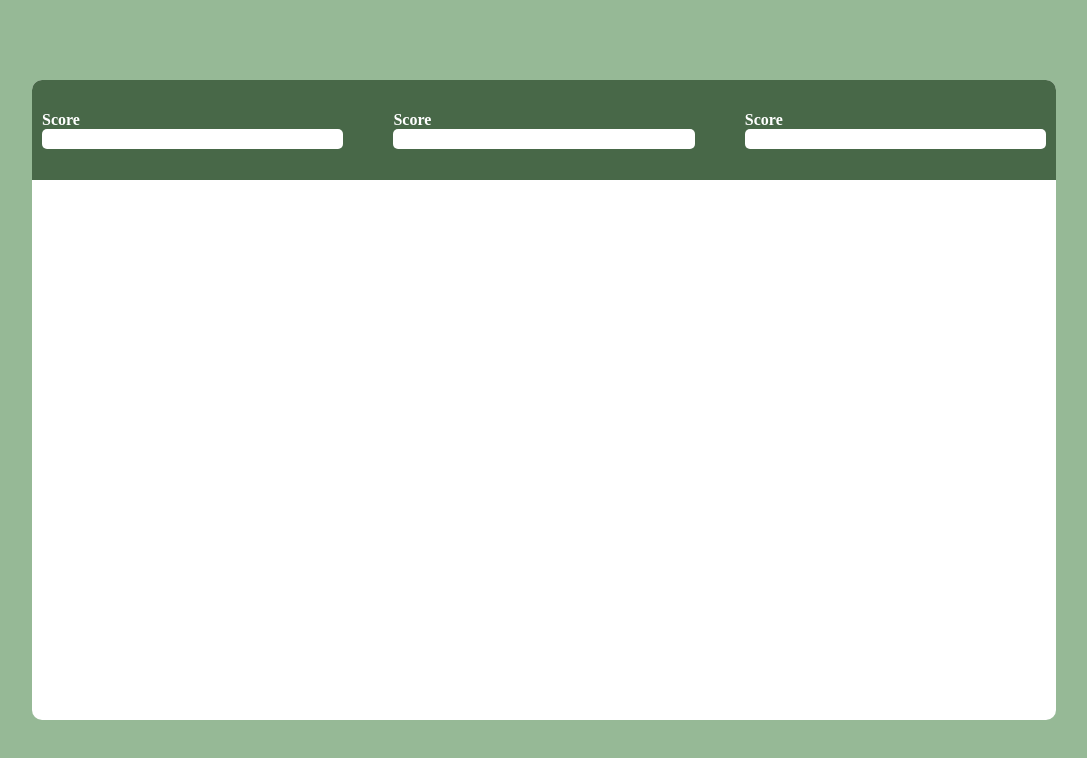
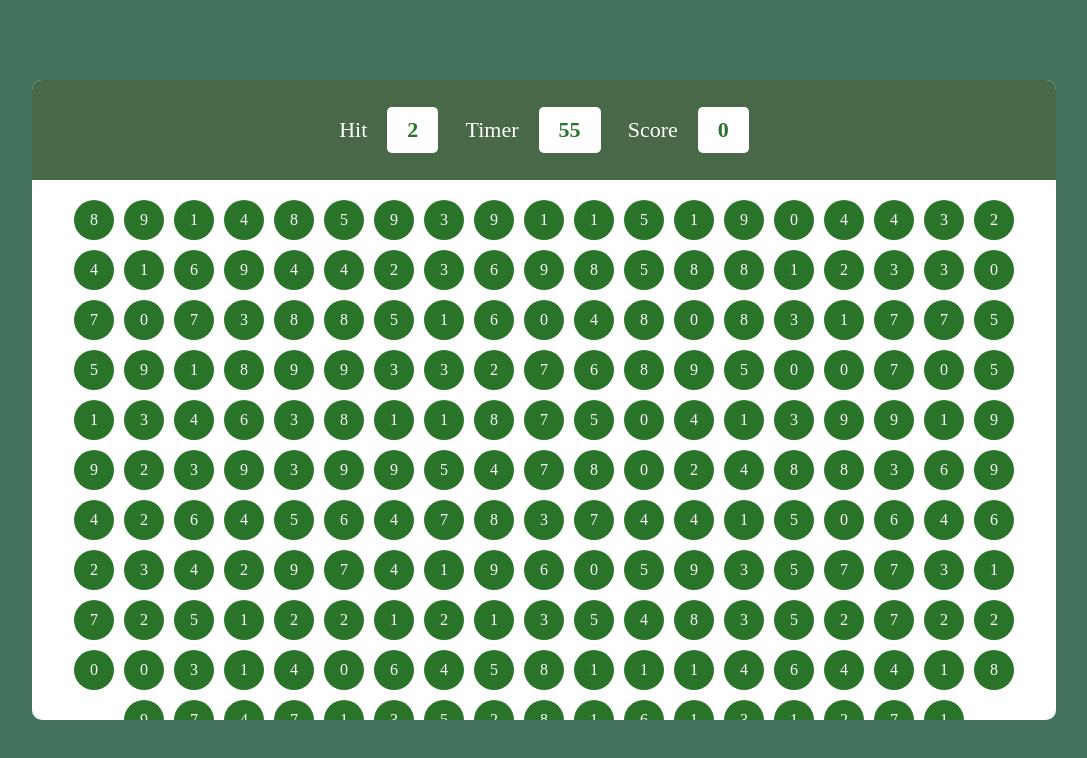
Before and after one commit to Jayprajapati19/bubble-game, a plain HTML site: page index.html in a window 1280 px wide. Shown: the whole page, without its empty margins (96-1183 px from the left). Drawn offline with Linux system fonts and the light colour scheme; a web font is replaced by a local one.

Commit message:
game add

```diff
--- a/index.html
+++ b/index.html
@@ -3,7 +3,7 @@
 <head>
     <meta charset="UTF-8">
     <meta name="viewport" content="width=device-width, initial-scale=1.0">
-    <title>Document</title>
+    <title>Bubble Game</title>
     <link rel="stylesheet" href="style.css">
 </head>
 <body>
@@ -11,20 +11,23 @@
         <div id="panel">
             <div id="ptop">
                 <div class="elem">
-                    <h4>Score</h4>
-                    <div class="box"></div>
-
+                    <h2>Hit</h2>
+                    <div id="hitval" class="box">5</div>
                 </div>
                 <div class="elem">
-                    <h4>Score</h4>
-                    <div class="box"></div>
+                    <h2>Timer</h2>
+                    <div id="timerValue" class="box">60</div>
                 </div>
                 <div class="elem">
-                    <h4>Score</h4>
-                    <div class="box"></div>
+                    <h2>Score</h2>
+                    <div id="scoreval" class="box">0</div>
                 </div>
+            </div>
+            <div id="pbtm">
+
             </div>
         </div>
     </div>
+    <script src="script.js"></script>
 </body>
 </html>
--- a/script.js
+++ b/script.js
@@ -0,0 +1,58 @@
+var timer = 60;
+var score = 0;
+var hitrn = 0;
+
+
+
+function increaseScore (){
+    score += 10;
+    document.querySelector('#scoreval').textContent = score;
+
+}
+
+function getNewHit (){
+    hitrn = Math.floor(Math.random()*10);
+   document.querySelector("#hitval").textContent = hitrn;
+
+}
+
+function makeBubble (){
+    var clutter = "";
+
+for(var i = 1; i<208; i++){
+    var rn = Math.floor(Math.random()*10)
+    clutter += `<div class="bubble">${rn}</div>`;
+}
+
+document.querySelector("#pbtm").innerHTML = clutter;
+
+}
+
+
+function runTimer(){
+    var timerint = setInterval(function(){
+        if(timer > 0){
+            timer--;
+            document.querySelector("#timerValue").textContent = timer
+        }
+        else{
+            clearInterval(timerint);
+            document.querySelector("#pbtm").innerHTML = `<h1>Game Over</h1>`;
+        }
+
+    }, 1000);
+}
+
+document.querySelector('#pbtm').addEventListener("click,", function (details){
+   var clickedNum =  Number(details.target.textContent);
+   if(clickedNum  === hitrn){
+    increaseScore();
+    makeBubble();
+    getNewHit();
+   };
+
+});
+
+runTimer();
+makeBubble();
+getNewHit();
--- a/style.css
+++ b/style.css
@@ -1,26 +1,29 @@
-* {
+@import url('https://fonts.cdnfonts.com/css/gilroy-bold');
+
+*{
     margin: 0;
     padding: 0;
-    font-family: "Gilroy";
+    /* font-family:'Gilroy-Bold',sans-serif; */
     box-sizing: border-box;
 }
 
-html, body{
+html,body{
     width: 100%;
     height: 100%;
 
 }
 
-#main {
+#main{
     display: flex;
     align-items: center;
     justify-content: center;
     width: 100%;
     height: 100%;
-    background-color: rgb(150, 185, 150);
+    background-color: rgb(67, 114, 95);
+
 }
 
-#panel {
+#panel{
     overflow: hidden;
     width: 80%;
     height: 80%;
@@ -28,32 +31,72 @@ html, body{
 
     background-color: #fff;
 
-
 }
 
-#ptop {
-    padding: 10px;
+#ptop{
+    padding: 0% 30%;
     justify-content: space-between;
     display: flex;
     align-items: center;
     color: #fff;
-
     width: 100%;
     height: 100px;
     background-color: rgb(72, 104, 72);
 }
 
-.elem {
-    width: 30%;
+.elem{
+    display: flex;
+    align-items: center;
+    gap: 20px;
+
+    /* background-color: red; */
+    /* width: 10%; */
 
 }
 
-.box {
-    padding: 10px;
+.elem h2{
+    font-weight: 500;
+    font-size: 22px;
+
+}
+
+.box{
+    color: rgb(41, 116, 41);
+    font-weight: 600;
+    font-size: 22px;
+    padding: 10px 20px;
     background-color: #fff;
     border-radius: 5px;
+}
+
+#pbtm{
+    display: flex;
+    justify-content: center;
+    align-items: center;
+    flex-wrap: wrap;
+    gap: 10px;
+    padding: 20px;
+    width: 100%;
+    height: calc(100% - 100px);
+    /* background-color: black; */
+
+}
+
+.bubble{
+    display: flex;
+    align-items: center;
+    justify-content: center;
+    width: 40px;
+    height: 40px;
+    background-color: rgb(41, 116, 41);
+    color: #fff;
+    border-radius: 50%;
+    font-weight: 500;
 
 
 }
 
-/* 10:21 */
+.bubble:hover{
+    cursor: pointer;
+    background-color: rgb(50, 75, 50);
+}
```
